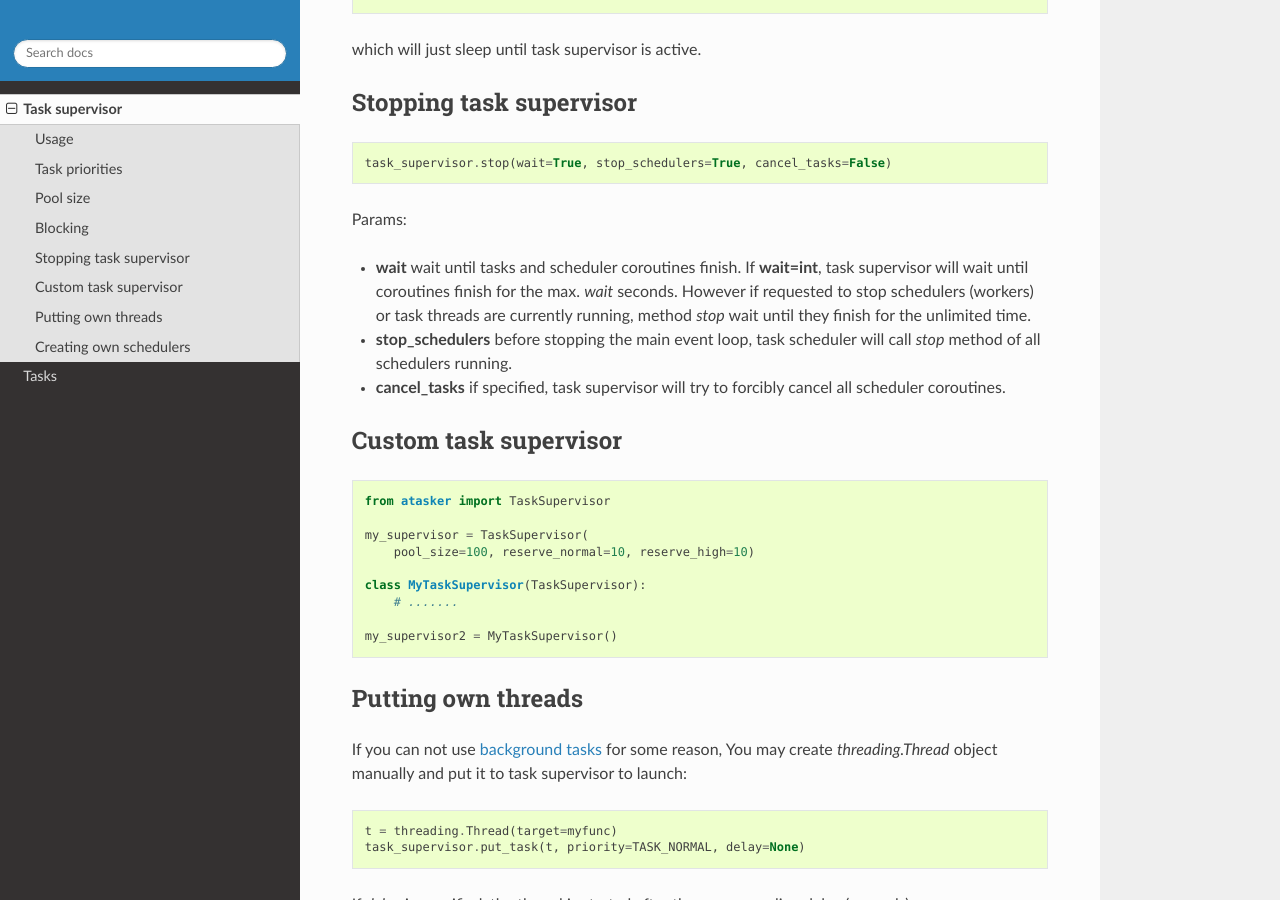
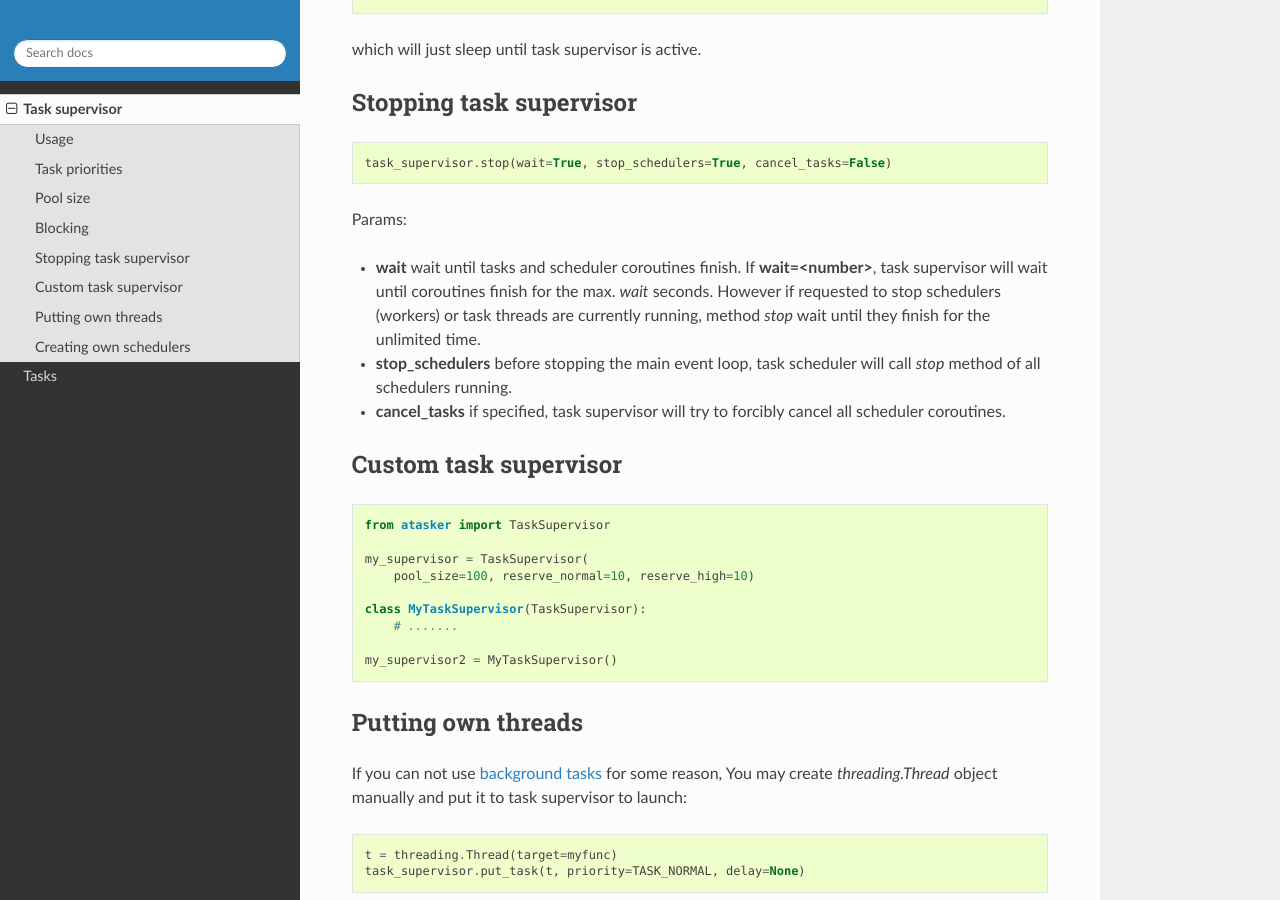
Before and after one commit to alttch/atasker, a Sphinx documentation site: the page built from doc/supervisor.rst, in a window 1280 px wide and 900 px high, scrolled down 1526 px. Built offline with Sphinx 7.4.7 and the Read the Docs theme 2.0.0, drawn with Linux system fonts in a browser that asks for light colours.

Commit message:
supervisor.rst

```diff
--- a/doc/supervisor.rst
+++ b/doc/supervisor.rst
@@ -85,11 +85,11 @@ Stopping task supervisor
 
 Params:
 
-* **wait** wait until tasks and scheduler coroutines finish. If **wait=int**,
-  task supervisor will wait until coroutines finish for the max. *wait*
-  seconds. However if requested to stop schedulers (workers) or task threads
-  are currently running, method *stop* wait until they finish for the unlimited
-  time.
+* **wait** wait until tasks and scheduler coroutines finish. If
+  **wait=<number>**, task supervisor will wait until coroutines finish for the
+  max. *wait* seconds. However if requested to stop schedulers (workers) or
+  task threads are currently running, method *stop* wait until they finish for
+  the unlimited time.
 
 * **stop_schedulers** before stopping the main event loop, task scheduler will
   call *stop* method of all schedulers running.
```
